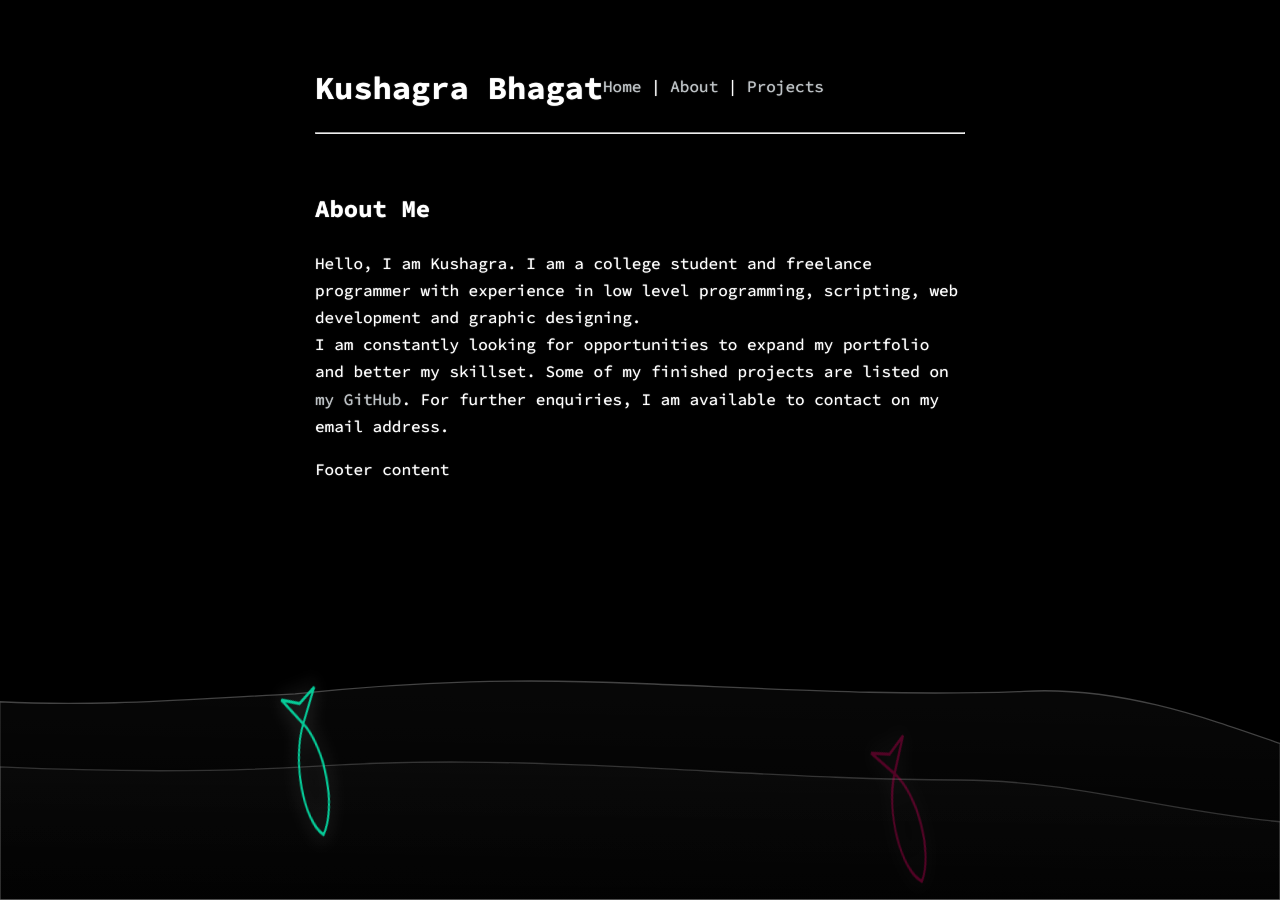
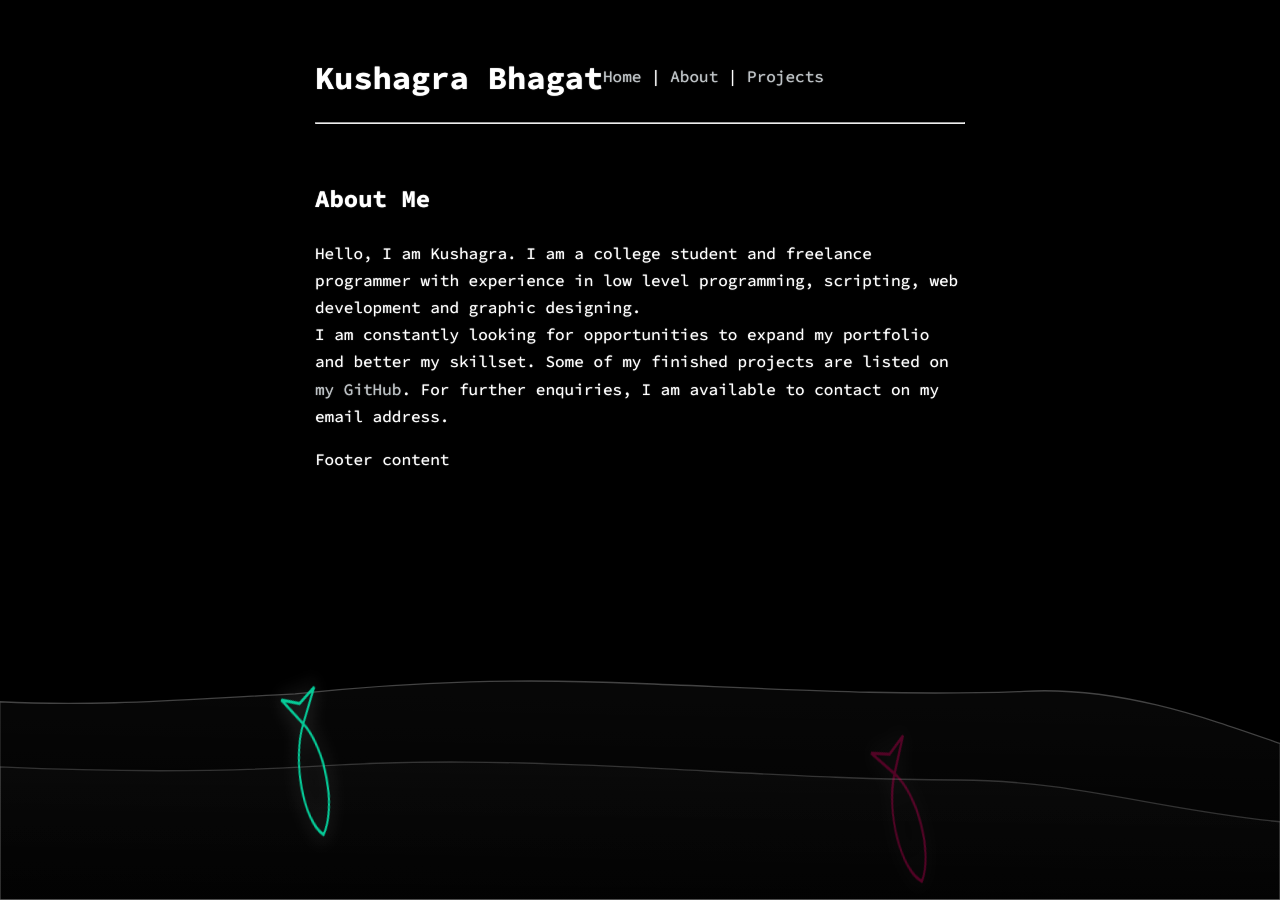
Before and after one commit to kuwushagra/kuwushagra.github.io, a Jekyll site: the page built from index.html, in a window 1280 px wide. Built offline with Jekyll 4.4.1, drawn with Linux system fonts in a browser that asks for light colours; a style sheet for code colours, icons or effects is not loaded.

Commit message:
Update default.html

```diff
--- a/_layouts/default.html
+++ b/_layouts/default.html
@@ -203,9 +203,7 @@
 
 <style>
   body {
-    line-height: 1.7;
-    max-width: 650px;
-    margin: 40px auto; padding: 0 10px;
+    margin: 10px;
     color: white;
 }
 </style>
@@ -223,6 +221,15 @@
   <hr></br>
 </header>
 
+<style>
+  body {
+    line-height: 1.7;
+    max-width: 650px;
+    margin: 30px auto; padding: 0 10px;
+
+}
+</style>
+
 <main>
   {{ content }}
 </main>
```
